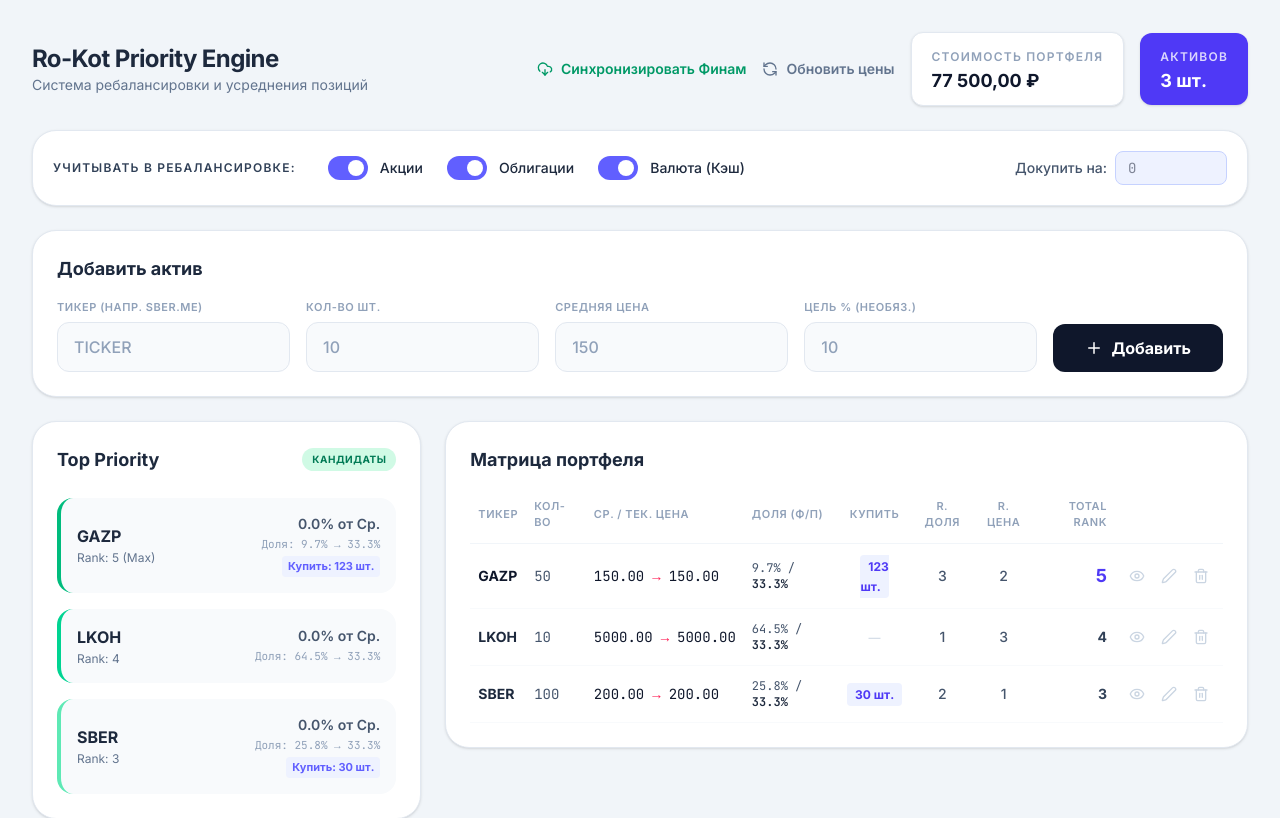
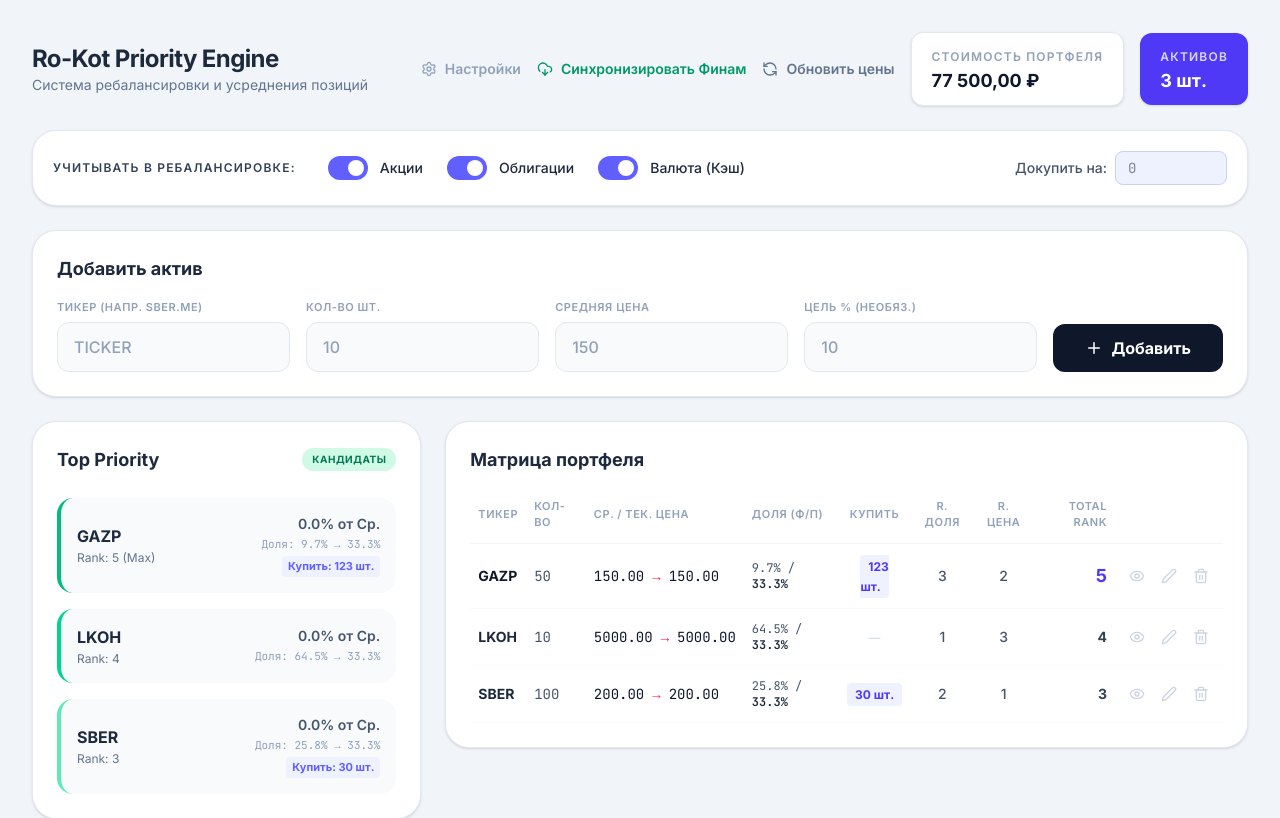
Before and after one commit to Ro-Kot/Ro-Kot-Priority-Engine, a React (Vite) app: page / in a window 1280 px wide. Shown: the top 818 px of the page. Built offline with nearby package versions, Linux system fonts and the light colour scheme; no server answers.

Commit message:
feat: add settings button and improve modal design

```diff
--- a/src/App.tsx
+++ b/src/App.tsx
@@ -1,5 +1,5 @@
 import React, { useState, useEffect, useMemo } from 'react';
-import { Plus, RefreshCcw, Trash2, Edit2, Check, DownloadCloud, Briefcase, Info, Eye, EyeOff } from 'lucide-react';
+import { Plus, RefreshCcw, Trash2, Edit2, Check, DownloadCloud, Briefcase, Info, Eye, EyeOff, Settings, X } from 'lucide-react';
 import { PortfolioItem, CalculatedPortfolioItem } from './types';
 
 function App() {
@@ -374,6 +374,13 @@
           </div>
           <div className="flex flex-wrap gap-4 items-center">
             <button
+               onClick={() => setShowFinamModal(true)}
+               className="flex items-center space-x-2 text-sm font-semibold text-slate-400 hover:text-slate-600 transition-colors"
+            >
+               <Settings size={16} />
+               <span>Настройки</span>
+            </button>
+            <button
                onClick={syncFinam}
                disabled={syncingFinam}
                className="flex items-center space-x-2 text-sm font-semibold text-emerald-600 hover:text-emerald-700 transition-colors disabled:opacity-50"
@@ -710,7 +717,12 @@
       {showFinamModal && (
         <div className="fixed inset-0 z-50 flex items-center justify-center p-4 bg-slate-900/50 backdrop-blur-sm">
           <div className="bg-white rounded-3xl p-6 md:p-8 max-w-md w-full shadow-xl">
-            <h3 className="text-xl font-bold text-slate-800 mb-2">Настройки Finam API</h3>
+            <div className="flex justify-between items-center mb-4">
+              <h3 className="text-xl font-bold text-slate-800">Настройки Finam API</h3>
+              <button onClick={() => setShowFinamModal(false)} className="text-slate-400 hover:text-slate-600">
+                <X size={20} />
+              </button>
+            </div>
             <p className="text-sm text-slate-500 mb-6">
               Для синхронизации портфеля требуется токен доступа Finam (API Key).
               Он будет сохранен локально в вашем браузере.
```
